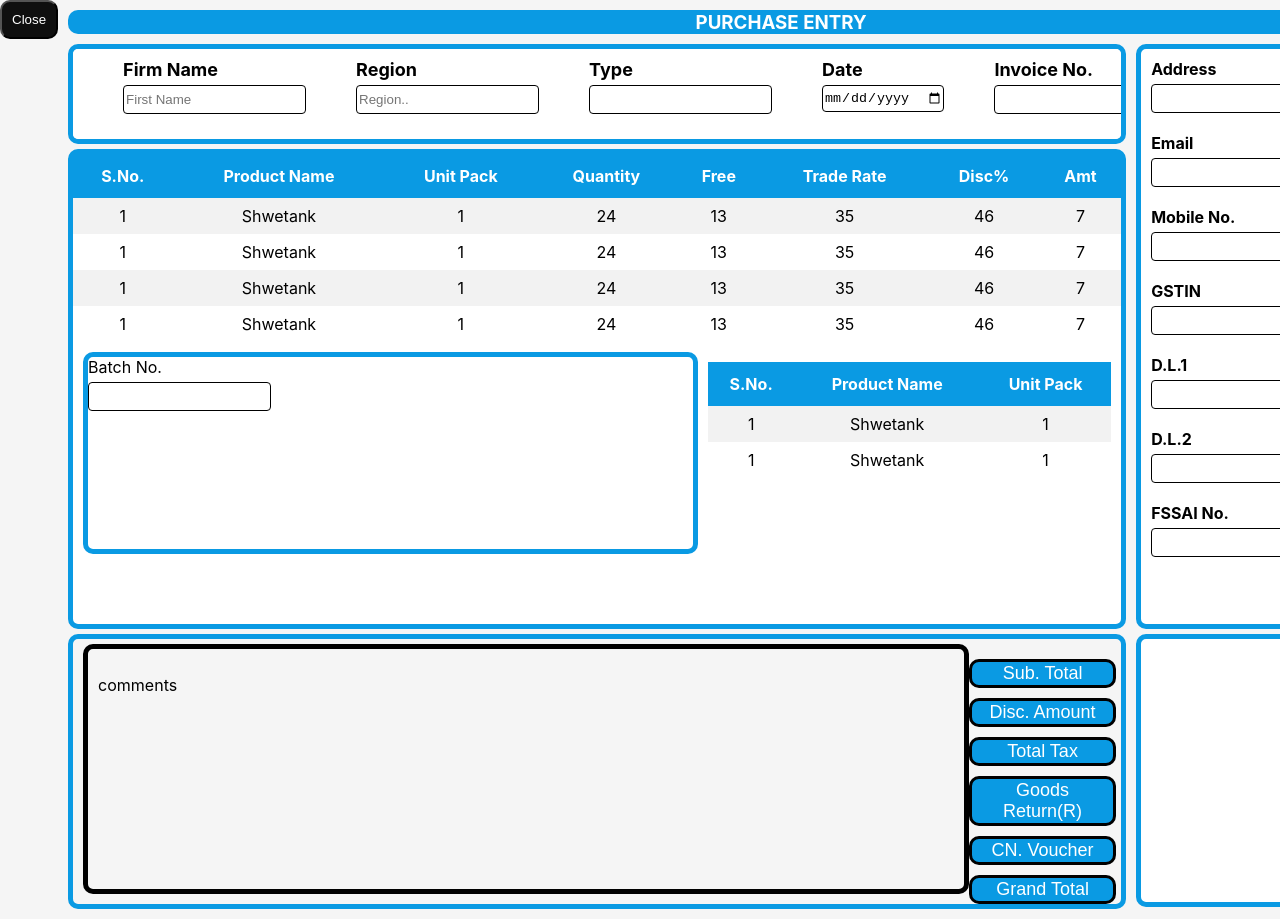
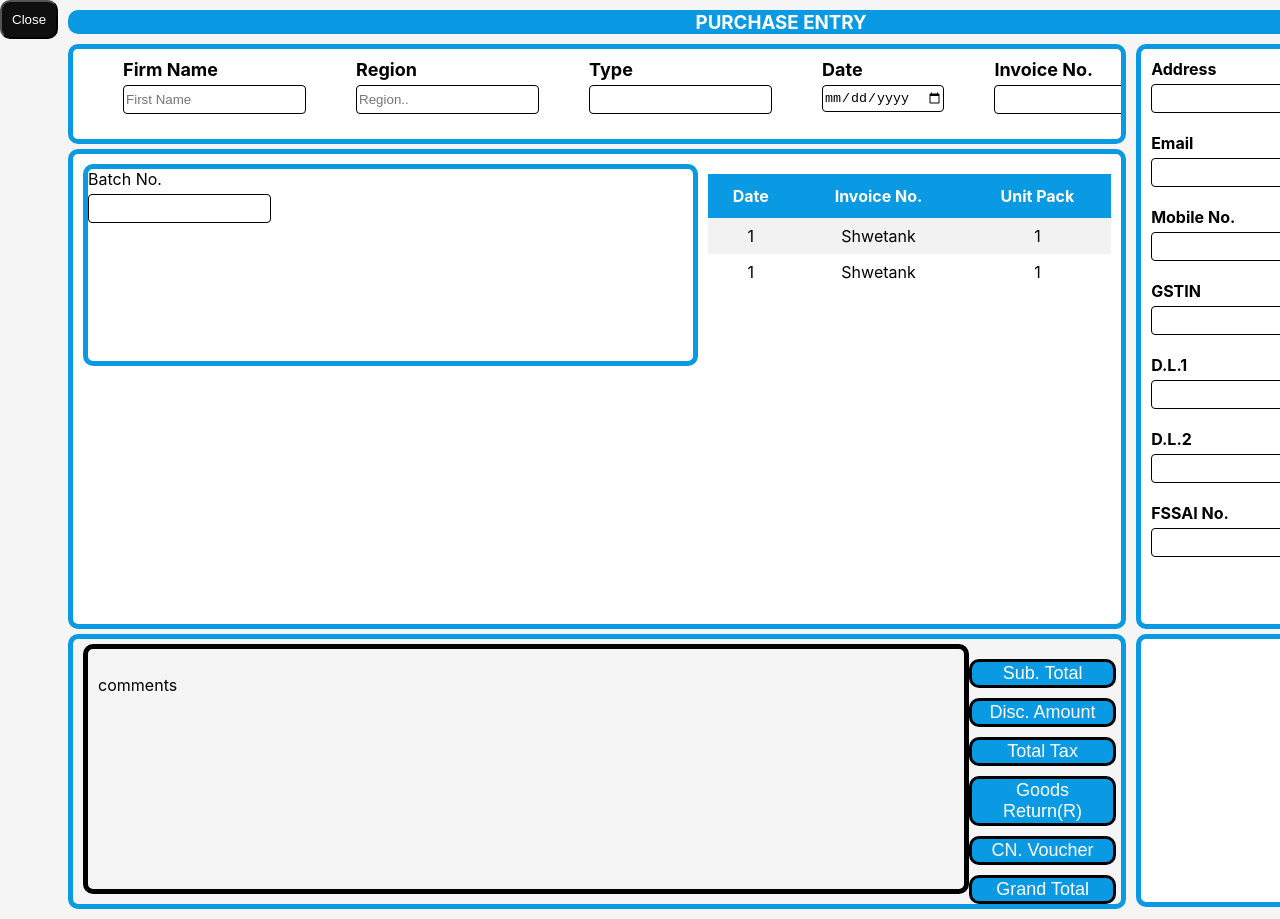
Before and after one commit to shwetank00001/Hegan-pages, a React (Create React App) app: page / in a window 1280 px wide. Shown: the top 919 px of the page. Built offline with nearby package versions, Linux system fonts and the light colour scheme.

Commit message:
printing-10 data

```diff
--- a/src/components/Entry.js
+++ b/src/components/Entry.js
@@ -1,6 +1,33 @@
 import React from 'react'
 
 const Entry = () => {
+
+    const [button, setButton] = React.useState(false)
+
+    const generateTableRows = () => {
+        const rows = [];
+
+        for (let i = 1; i <= 10; i++) {
+          rows.push(
+
+            <tr key={i}>
+                                    <td>{i}</td>
+                                    <td>Shwetank</td>
+                                    <td>1</td>
+                                    <td>24</td>
+                                    <td>13</td>
+                                    <td>35</td>
+                                    <td>46</td>
+                                    <td>7</td>
+            </tr>
+          );
+        }
+
+        return rows;
+      };
+
+
+
 
     const [firm, setFirm] = React.useState('')
     const [region, setRegion] = React.useState('')
@@ -17,6 +44,7 @@ const Entry = () => {
     const [fssai, setFssai] = React.useState('')
 
 
+    const [batch, setBatch]  = React.useState('')
 
 
     function handleSubmit(e){
@@ -32,25 +60,20 @@ const Entry = () => {
             setDL2("21313")
             setFssai("This is FSSAI")
             setInvoice("AUTO INVOICE GENERATED")
+            setBatch("Updated")
+                    setButton(function(item){
+            return(!item)
+        })
+
             console.log('updated')
         }
-        else        if (firm === "VIKRAM"){
-            setRegion("INDIA")
-            setAddress("NAVEDA")
-            setEmail("vikramBhai@gmail.com")
-            setMobile("Number")
-            setGst(363464)
-            setDL1(547575)
-            setDL2(6969698)
-            setFssai(7575757)
-            console.log('updated')
-        }
+
 
     }
 
     function handleChange(e){
         const enteredName = e.target.value;
-        setFirm(enteredName);
+        setFirm(enteredName.toUpperCase());
 
     }
 
@@ -95,8 +118,8 @@ const Entry = () => {
 
                 <div className='quantity-box'>
                     <div className='quantity-box-top'>
-                        <table id="customers">
-                            <tr >
+                        { button && <table id="customers">
+                        <tr >
                                 <th>S.No.</th>
                                 <th>Product Name</th>
                                 <th>Unit Pack</th>
@@ -106,54 +129,16 @@ const Entry = () => {
                                 <th>Disc%</th>
                                 <th>Amt</th>
 
-                            </tr>
-                            <tr>
-                                <td>1</td>
-                                <td>Shwetank</td>
-                                <td>1</td>
-                                <td>24</td>
-                                <td>13</td>
-                                <td>35</td>
-                                <td>46</td>
-                                <td>7</td>
-                            </tr>
-                            <tr>
-                                <td>1</td>
-                                <td>Shwetank</td>
-                                <td>1</td>
-                                <td>24</td>
-                                <td>13</td>
-                                <td>35</td>
-                                <td>46</td>
-                                <td>7</td>
-                            </tr>
-                            <tr>
-                                <td>1</td>
-                                <td>Shwetank</td>
-                                <td>1</td>
-                                <td>24</td>
-                                <td>13</td>
-                                <td>35</td>
-                                <td>46</td>
-                                <td>7</td>
-                            </tr>
-                            <tr>
-                                <td>1</td>
-                                <td>Shwetank</td>
-                                <td>1</td>
-                                <td>24</td>
-                                <td>13</td>
-                                <td>35</td>
-                                <td>46</td>
-                                <td>7</td>
-                            </tr>
+                                </tr>
+                                <tbody>{generateTableRows()}</tbody>
                         </table>
+}
                     </div>
                     <div className='quantity-box-bottom'>
                         <div className='qty-comments'>
                             <div>
                                 <label htmlFor='batch'>Batch No.</label><br/>
-                                <input id='batch' type='text'/>
+                                <input id='batch' value={batch} type='text' onChange={(e) => setBatch(e.target.value)}/>
                             </div>
 
 
@@ -162,8 +147,8 @@ const Entry = () => {
                         <div className='qty-details'>
                             <table id='customers'>
                             <tr >
-                                <th>S.No.</th>
-                                <th>Product Name</th>
+                                <th>Date </th>
+                                <th>Invoice No.</th>
                                 <th>Unit Pack</th>
                             </tr>
                             <tr>
--- a/src/index.css
+++ b/src/index.css
@@ -6,6 +6,7 @@ body {
   -webkit-font-smoothing: antialiased;
   -moz-osx-font-smoothing: grayscale;
   background-color: #F5F5F5;
+
 }
 .app{
   display: flex;
@@ -66,10 +67,12 @@ input {
   border-radius: 4px;
   height: 25px;
   margin-top: 5px;
+
 }
 .input-box-name{
   width: 50px;
 }
+
 .input-box-name, .input-box-date, .input-box-type, .input-box-invoice, .input-box-region{
   margin-top: 10px;
   margin-left: 50px;
@@ -87,8 +90,8 @@ input {
   border: 5px solid #0A9AE3;
   border-radius: 10px;
   background: #FFFFFF;
+  overflow: auto;
 }
-
 
 
 .quantity-box-bottom{
@@ -205,10 +208,12 @@ input {
   border-collapse: collapse;
   width: 100%;
 
+
 }
 
 #customers td, #customers th {
   padding: 8px;
+
 
 }
 
@@ -222,8 +227,10 @@ input {
   text-align: center;
   background-color: #0A9AE3;
   color: white;
+
 }
 #customers tr > td {
   text-align: center;
   cursor: pointer;
+
 }
```
Also changed, not shown: test/Auto.js (added, +58 -0 lines), test/MyForm.js (added, +38 -0 lines), test/ignore.js (renamed from src/ignore.js).
